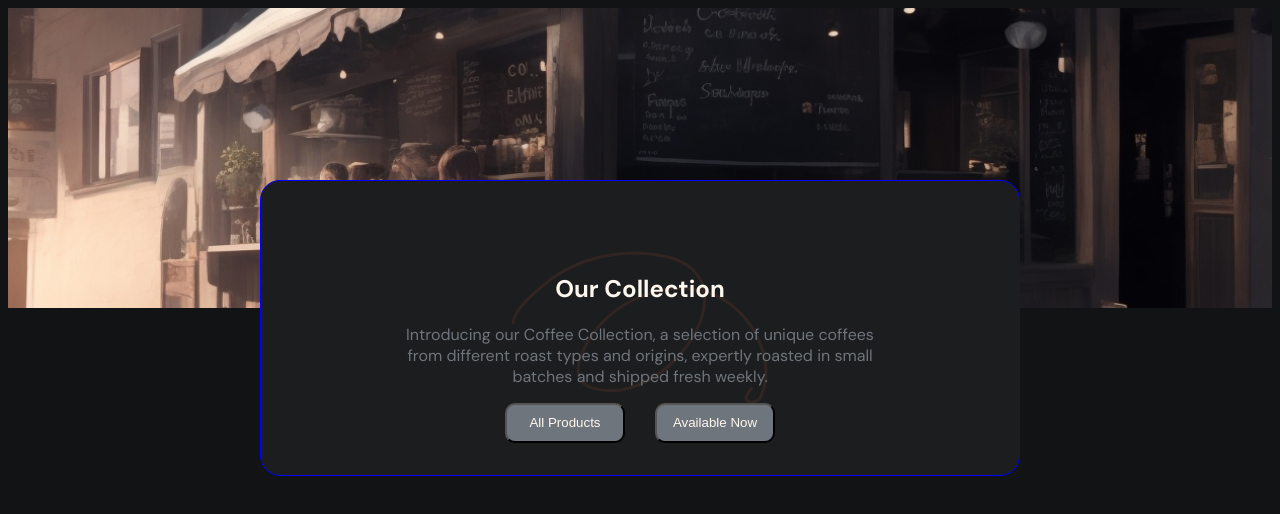
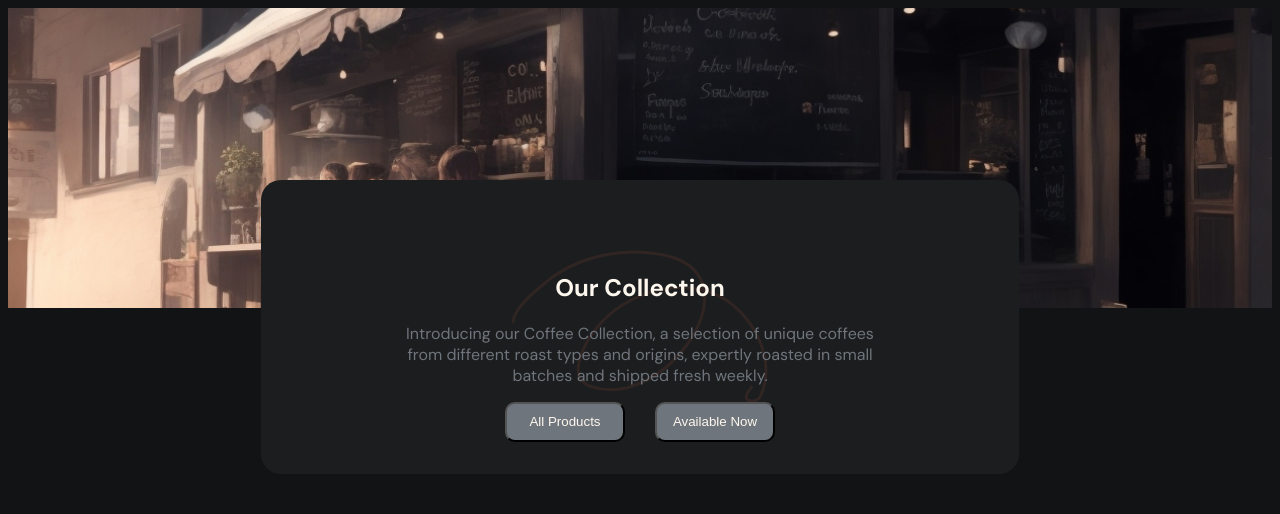
Before and after one commit to ActorXXX/2024-11-14, a plain HTML site: page index.html in a window 1280 px wide. Drawn offline with Linux system fonts and the light colour scheme; some packages are replaced by stand-ins of ours; no server answers; a script that the page names is missing.

Commit message:
me falto borrar borde azul

```diff
--- a/assets/css/styles.css
+++ b/assets/css/styles.css
@@ -27,7 +27,6 @@ header {
 }
 
 #cafecitos {
-    border: solid blue 1px;
     background-color: var(--dark);
     width: 60%;
     margin: 0 auto;
```
